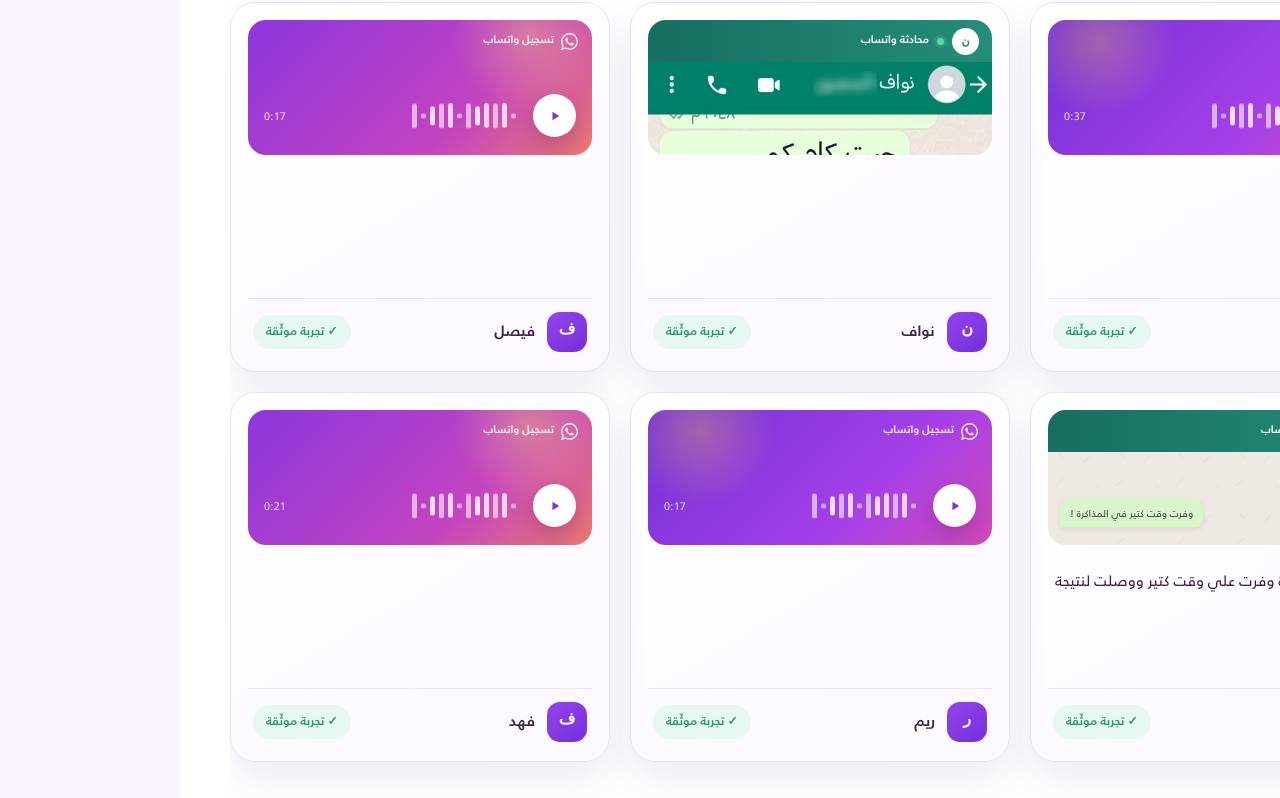
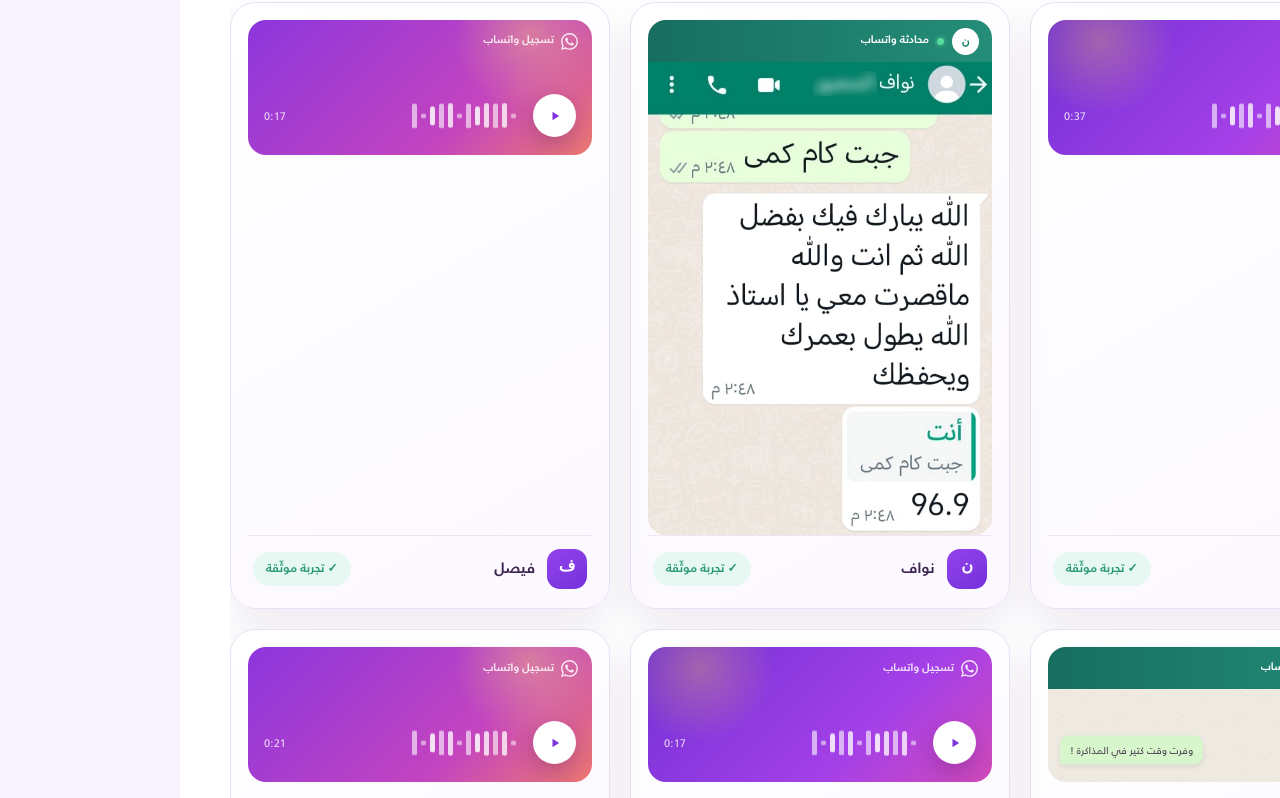
Before and after one commit to KareemPro-Hub/qudrat-maghrabi, a React (Vite) app: page / in a window 1280 px wide. Shown: the part 3345-4143 px from the top of the page. Built offline with nearby package versions, Linux system fonts and the light colour scheme; no server answers; a web font is replaced by a local one.

Commit message:
reviews: show full WhatsApp screenshot without cropping

```diff
--- a/src/styles/home.css
+++ b/src/styles/home.css
@@ -274,7 +274,8 @@
 .qm-chat-top .qm-chat-avatar { width: 27px; height: 27px; border-radius: 50%; display: grid; place-items: center; background: #fff; color: #1c806d; font-weight: 900; font-size: 11px; }
 .qm-chat-top i { width: 7px; height: 7px; border-radius: 50%; background: #56dc9d; box-shadow: 0 0 0 3px rgba(86,220,157,.17); }
 .qm-chat-top b { font-size: 11px; }
-.qm-chat-image { display: block; width: 100%; }
+.qm-chat-image { display: block; width: 100%; height: auto; }
+.qm-testimonial-media:has(.qm-chat-image) { height: auto; }
 .qm-chat-bubbles { padding: 12px; display: flex; flex-direction: column; gap: 7px; align-items: flex-start; }
 .qm-chat-bubbles span { max-width: 82%; padding: 7px 10px; border-radius: 9px 9px 3px 9px; background: #fff; color: #493c4e; font-size: 10px; box-shadow: 0 2px 5px rgba(55,42,61,.1); animation: qmChatFloat 2.8s ease-in-out infinite; }
 .qm-chat-bubbles span + span { align-self: flex-end; background: #d8f6cc; border-radius: 9px 9px 9px 3px; animation-delay: .4s; }
```
